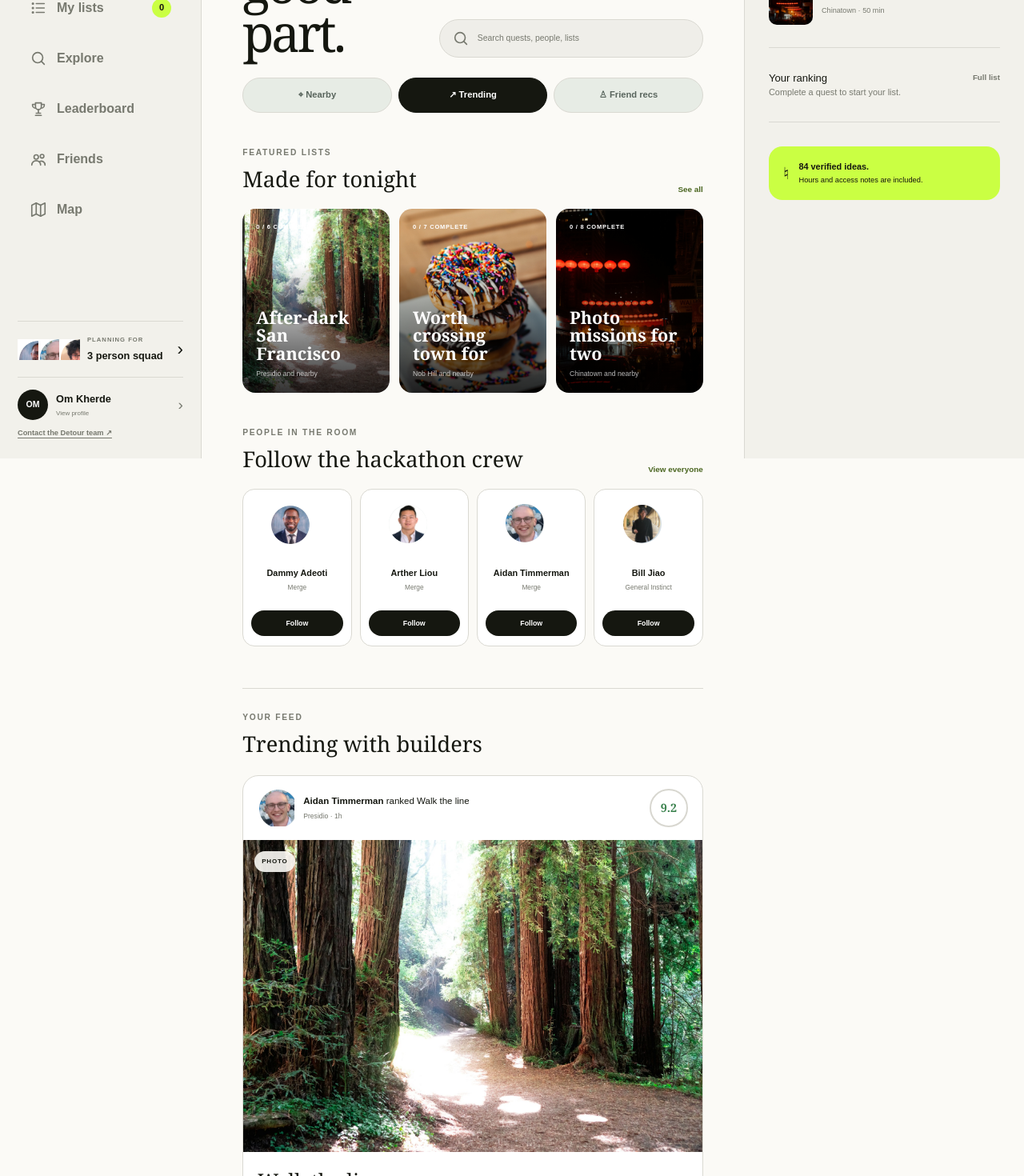
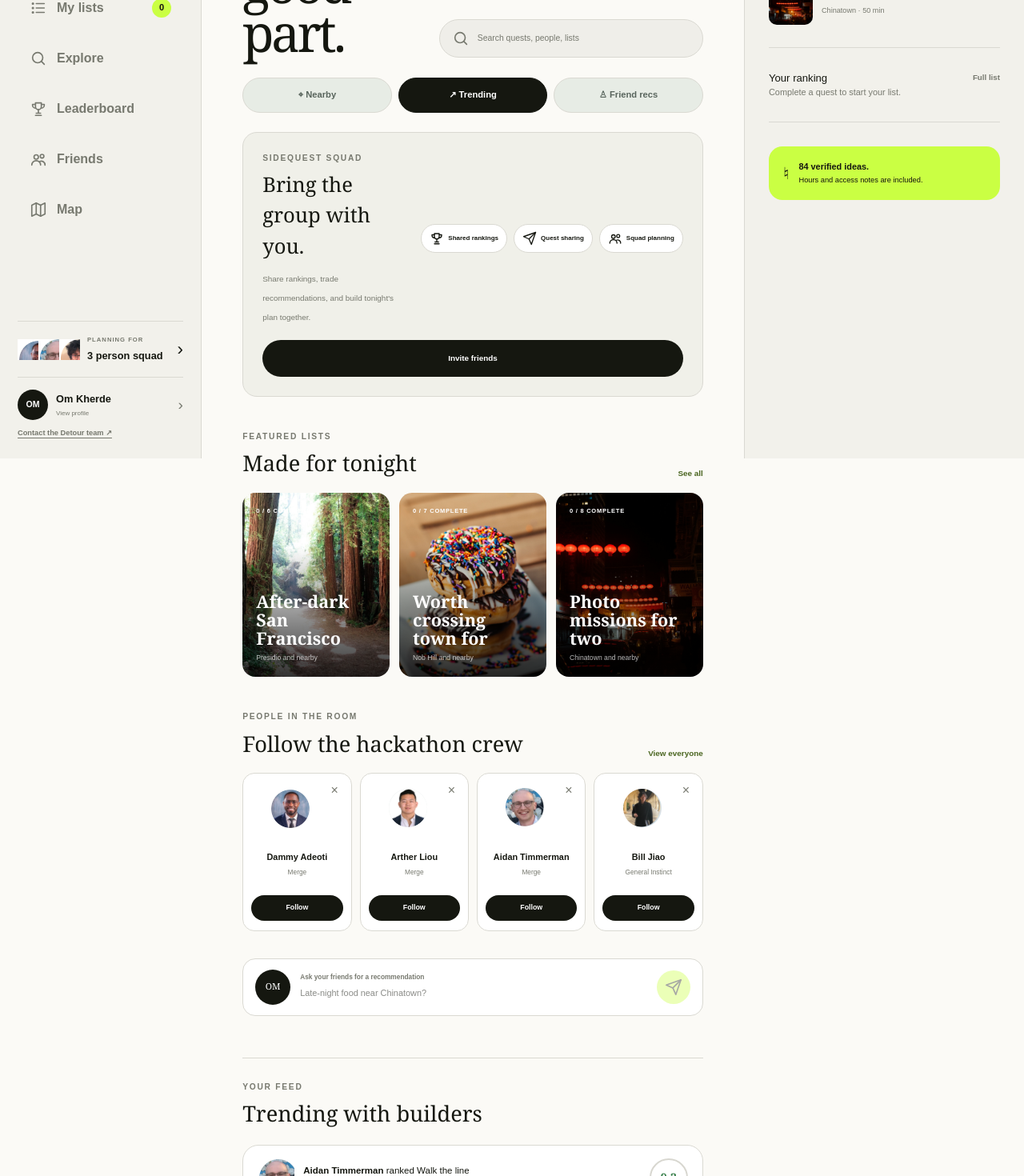
Before and after one commit to omkherde/corgi_hackathon, a Next.js app: page / in a window 1280 px wide. Shown: the part 227-1697 px from the top of the page at 80% size. Built offline with nearby package versions, Linux system fonts and the light colour scheme.

Commit message:
Complete social discovery loops

```diff
--- a/app/globals.css
+++ b/app/globals.css
@@ -261,6 +261,12 @@ a { text-decoration: none; }
 .discovery-tabs { margin-top: 25px; display: grid; grid-template-columns: repeat(3, 1fr); gap: 8px; }
 .discovery-tabs button { min-height: 44px; border: 1px solid var(--line); border-radius: 24px; background: #e7ece5; color: #59655d; font-size: .7rem; font-weight: 850; cursor: pointer; }
 .discovery-tabs button.active { border-color: var(--ink); background: var(--ink); color: white; }
+.invite-banner { margin-top: 24px; padding: 24px; border: 1px solid var(--line); border-radius: 18px; display: grid; grid-template-columns: 1fr auto; gap: 18px 28px; background: #f0f0e9; }
+.invite-banner h2 { margin: 7px 0 8px; font-family: Georgia, serif; font-size: 1.6rem; font-weight: 500; }
+.invite-banner > div:first-child > span { color: var(--muted); font-size: .62rem; line-height: 1.45; }
+.invite-benefits { display: flex; align-items: center; gap: 8px; }
+.invite-benefits span { padding: 8px 10px; border: 1px solid var(--line); border-radius: 20px; display: flex; align-items: center; gap: 5px; background: white; font-size: .5rem; font-weight: 850; white-space: nowrap; }
+.invite-banner > button { min-height: 46px; border-radius: 24px; grid-column: 1 / -1; background: var(--ink); color: white; font-size: .62rem; font-weight: 900; cursor: pointer; }
 .featured-lists, .friend-suggestions { margin-top: 42px; }
 .featured-lists > header, .friend-suggestions > header { display: flex; justify-content: space-between; align-items: end; }
 .featured-lists h2, .friend-suggestions h2, .feed-section-title h2 { margin: 6px 0 0; font-family: Georgia, serif; font-size: 1.7rem; font-weight: 500; }
@@ -272,6 +278,8 @@ a { text-decoration: none; }
 .featured-list-track small { margin-top: 7px; color: rgba(255,255,255,.72); font-size: .54rem; }
 .friend-suggestions > div { margin-top: 16px; display: grid; grid-template-columns: repeat(4, 1fr); gap: 10px; }
 .friend-suggestions article { padding: 18px 10px 12px; border: 1px solid var(--line); border-radius: 15px; display: grid; justify-items: center; background: white; text-align: center; }
+.friend-suggestions article { position: relative; }
+.friend-suggestions article > button.dismiss-person { width: 27px; min-height: 27px; margin: 0; padding: 0; border: 0; position: absolute; top: 7px; right: 7px; background: transparent; color: var(--muted); font-size: 1rem; font-weight: 500; }
 .friend-suggestions article > strong { margin-top: 10px; font-size: .68rem; }
 .friend-suggestions article > small { min-height: 24px; margin-top: 4px; color: var(--muted); font-size: .52rem; }
 .friend-suggestions article > button, .friend-actions button:first-child { width: 100%; min-height: 32px; margin-top: 11px; border-radius: 18px; background: var(--ink); color: white; font-size: .55rem; font-weight: 900; cursor: pointer; }
@@ -299,6 +307,12 @@ a { text-decoration: none; }
 .comment-box { padding: 12px 18px 18px; border-top: 1px solid var(--line); display: grid; grid-template-columns: 1fr auto; gap: 8px; }
 .comment-box input { height: 42px; padding: 0 13px; border: 1px solid var(--line); border-radius: 22px; background: #f2f1ed; font-size: .65rem; }
 .comment-box button { padding: 0 15px; border-radius: 22px; background: var(--lime); font-size: .58rem; font-weight: 900; }
+.ask-friends { margin-top: 34px; padding: 13px 15px; border: 1px solid var(--line); border-radius: 16px; display: grid; grid-template-columns: 44px 1fr 42px; align-items: center; gap: 12px; background: white; }
+.ask-friends > .profile-monogram { width: 44px; height: 44px; font-size: .7rem; }
+.ask-friends label > span { display: block; color: var(--muted); font-size: .52rem; font-weight: 850; }
+.ask-friends input { width: 100%; margin-top: 5px; border: 0; outline: 0; background: transparent; font-size: .68rem; }
+.ask-friends > button { width: 42px; height: 42px; border-radius: 50%; display: grid; place-items: center; background: var(--lime); cursor: pointer; }
+.ask-friends > button:disabled { opacity: .38; }
 
 /* Lists */
 .list-summary { margin-top: 32px; padding: 18px 0; border-top: 1px solid var(--line); border-bottom: 1px solid var(--line); display: grid; grid-template-columns: 120px 120px 1fr; align-items: center; }
@@ -369,6 +383,11 @@ a { text-decoration: none; }
 .app-menu > button:not(.modal-close) strong, .app-menu > button:not(.modal-close) small { display: block; }
 .app-menu > button:not(.modal-close) strong { font-size: .72rem; }
 .app-menu > button:not(.modal-close) small { margin-top: 4px; color: var(--muted); font-size: .54rem; }
+.invite-modal > p:not(.eyebrow) { color: var(--muted); font-size: .68rem; line-height: 1.5; }
+.invite-code { margin: 22px 0 14px; padding: 15px; border: 1px solid var(--line); border-radius: 11px; background: #f1f1eb; overflow: hidden; }
+.invite-code span, .invite-code strong { display: block; }
+.invite-code span { color: var(--muted); font-size: .48rem; font-weight: 900; letter-spacing: .1em; }
+.invite-code strong { margin-top: 6px; overflow: hidden; font-size: .65rem; text-overflow: ellipsis; }
 .planner-days { margin-top: 30px; display: grid; grid-template-columns: repeat(5, 1fr); gap: 8px; }
 .planner-days button { min-height: 105px; padding: 13px; border: 1px solid var(--line); border-radius: 14px; display: flex; flex-direction: column; align-items: start; background: white; text-align: left; cursor: pointer; }
 .planner-days button.active { border-color: var(--ink); background: var(--ink); color: white; }
@@ -443,6 +462,8 @@ a { text-decoration: none; }
   .feed-header { display: block; }
   .feed-header h1 { font-size: clamp(2.7rem, 13vw, 4.2rem); }
   .feed-search { width: 100%; margin-top: 20px; }
+  .invite-banner { grid-template-columns: 1fr; }
+  .invite-benefits { overflow-x: auto; }
   .featured-list-track { margin-inline: -16px; padding-inline: 16px; display: flex; overflow-x: auto; scrollbar-width: none; }
   .featured-list-track > button { min-width: 76vw; min-height: 245px; }
   .friend-suggestions > div { margin-inline: -16px; padding-inline: 16px; display: flex; overflow-x: auto; scrollbar-width: none; }
--- a/app/page.tsx
+++ b/app/page.tsx
@@ -179,6 +179,8 @@ export default function Home() {
   const [customLists, setCustomLists] = useState<string[]>([]);
   const [menuOpen, setMenuOpen] = useState(false);
   const [unread, setUnread] = useState(6);
+  const [inviteOpen, setInviteOpen] = useState(false);
+  const [inviteCopied, setInviteCopied] = useState(false);
   const pointerStart = useRef(0);
 
   useEffect(() => {
@@ -376,6 +378,17 @@ export default function Home() {
     setView("explore");
   }
 
+  async function inviteFriends() {
+    const invite = { title: "Join my Detour squad", text: "Help me find the good part of San Francisco on Detour.", url: window.location.origin };
+    if (navigator.share) {
+      await navigator.share(invite);
+      setInviteOpen(false);
+      return;
+    }
+    await navigator.clipboard.writeText(`${invite.text} ${invite.url}`);
+    setInviteCopied(true);
+  }
+
   const searchResults = ALL_QUESTS.filter((quest) =>
     `${quest.title} ${quest.location.name} ${quest.location.neighborhood}`.toLowerCase().includes(searchQuery.toLowerCase()),
   ).slice(0, 12);
@@ -410,7 +423,7 @@ export default function Home() {
           <button className="wordmark" onClick={() => setView("feed")}><span>↗</span>detour</button>
           <div className="mobile-top-actions"><button onClick={() => setView("calendar")} aria-label="Open planner"><AppIcon name="calendar" /></button><button className="notification-trigger" onClick={openNotifications} aria-label="Open notifications"><AppIcon name="bell" />{unread > 0 && <b>{unread}</b>}</button><button onClick={() => setMenuOpen(true)} aria-label="Open menu"><AppIcon name="menu" /></button></div>
         </header>
-        {view === "feed" && <FeedView quests={FEATURED} people={JUDGES.slice(0, 8)} following={following} onFollow={toggleFollow} liked={likedPosts} bookmarked={bookmarkedPosts} onLike={(id) => toggleNumber(setLikedPosts, id)} onBookmark={(id) => toggleNumber(setBookmarkedPosts, id)} onOpenQuest={openQuest} onSearch={() => setSearchOpen(true)} onFriends={() => setView("friends")} onLocate={requestLocation} />}
+        {view === "feed" && <FeedView quests={FEATURED} people={JUDGES.slice(0, 8)} following={following} onFollow={toggleFollow} liked={likedPosts} bookmarked={bookmarkedPosts} onLike={(id) => toggleNumber(setLikedPosts, id)} onBookmark={(id) => toggleNumber(setBookmarkedPosts, id)} onOpenQuest={openQuest} onSearch={() => setSearchOpen(true)} onFriends={() => setView("friends")} onLocate={requestLocation} onInvite={() => { setInviteCopied(false); setInviteOpen(true); }} />}
         {view === "explore" && (
           <>
             <header className="workspace-header">
@@ -510,12 +523,13 @@ export default function Home() {
       {notificationsOpen && <NotificationsPanel people={PEOPLE.slice(0, 8)} following={following} onFollow={toggleFollow} onClose={() => setNotificationsOpen(false)} />}
       {listOpen && <div className="modal-backdrop"><form className="modal-card create-list-modal" onSubmit={(event) => { event.preventDefault(); createList(); }}><button type="button" className="modal-close" onClick={() => setListOpen(false)}>×</button><p className="eyebrow">NEW LIST</p><h2>Give this list a name.</h2><input autoFocus value={listName} onChange={(event) => setListName(event.target.value)} placeholder="Late-night SF" /><button className="modal-primary" disabled={!listName.trim()}>Create list</button></form></div>}
       {menuOpen && <div className="modal-backdrop"><section className="modal-card app-menu"><button className="modal-close" onClick={() => setMenuOpen(false)}>×</button><p className="eyebrow">DETOUR MENU</p><h2>Where to?</h2><button onClick={() => { setView("friends"); setMenuOpen(false); }}><AppIcon name="friends" /><span><strong>Friends</strong><small>Hackathon hosts and judges</small></span></button><button onClick={() => { setView("map"); setMenuOpen(false); }}><AppIcon name="map" /><span><strong>Map</strong><small>All nearby quests</small></span></button><button onClick={() => { setView("calendar"); setMenuOpen(false); }}><AppIcon name="calendar" /><span><strong>Planner</strong><small>Your saved week</small></span></button><button onClick={() => { setContactOpen(true); setMenuOpen(false); }}><AppIcon name="profile" /><span><strong>Contact</strong><small>Phone and GitHub</small></span></button></section></div>}
+      {inviteOpen && <div className="modal-backdrop"><section className="modal-card invite-modal"><button className="modal-close" onClick={() => setInviteOpen(false)}>×</button><p className="eyebrow">GROW THE SQUAD</p><h2>Detours are better together.</h2><p>Invite a friend to share quests, compare rankings, and plan a night out.</p><div className="invite-code"><span>YOUR INVITE LINK</span><strong>corgi-hackathon-pink.vercel.app</strong></div><button className="modal-primary" onClick={() => void inviteFriends()}>{inviteCopied ? "Copied to clipboard" : "Invite friends"}</button></section></div>}
       {notice && <div className="notice">{notice}</div>}
     </main>
   );
 }
 
-function FeedView({ quests: items, people, following, onFollow, liked, bookmarked, onLike, onBookmark, onOpenQuest, onSearch, onFriends, onLocate }: {
+function FeedView({ quests: items, people, following, onFollow, liked, bookmarked, onLike, onBookmark, onOpenQuest, onSearch, onFriends, onLocate, onInvite }: {
   quests: Quest[];
   people: Person[];
   following: string[];
@@ -528,10 +542,14 @@ function FeedView({ quests: items, people, following, onFollow, liked, bookmarke
   onSearch: () => void;
   onFriends: () => void;
   onLocate: () => void;
+  onInvite: () => void;
 }) {
   const [feedMode, setFeedMode] = useState<"Nearby" | "Trending" | "Friends">("Trending");
   const [commentPost, setCommentPost] = useState<number | null>(null);
   const [comment, setComment] = useState("");
+  const [hiddenPeople, setHiddenPeople] = useState<string[]>([]);
+  const [recommendationAsk, setRecommendationAsk] = useState("");
+  const [recommendationSent, setRecommendationSent] = useState(false);
   const postPeople = [people[2], people[4], people[7]];
   async function shareQuest(quest: Quest) {
     const url = `${window.location.origin}?quest=${quest.id}`;
@@ -541,8 +559,10 @@ function FeedView({ quests: items, people, following, onFollow, liked, bookmarke
   return <section className="feed-view">
     <header className="feed-header"><div><p className="eyebrow">SATURDAY IN SAN FRANCISCO</p><h1>Find the good part.</h1></div><button className="feed-search" onClick={onSearch}><AppIcon name="search" /><span>Search quests, people, lists</span></button></header>
     <div className="discovery-tabs">{(["Nearby", "Trending", "Friends"] as const).map((mode) => <button key={mode} className={feedMode === mode ? "active" : ""} onClick={() => { setFeedMode(mode); if (mode === "Nearby") onLocate(); }}>{mode === "Nearby" ? "⌖" : mode === "Trending" ? "↗" : "♙"} {mode === "Friends" ? "Friend recs" : mode}</button>)}</div>
+    <section className="invite-banner"><div><p className="eyebrow">SIDEQUEST SQUAD</p><h2>Bring the group with you.</h2><span>Share rankings, trade recommendations, and build tonight&apos;s plan together.</span></div><div className="invite-benefits"><span><AppIcon name="trophy" size={18} />Shared rankings</span><span><AppIcon name="send" size={18} />Quest sharing</span><span><AppIcon name="friends" size={18} />Squad planning</span></div><button onClick={onInvite}>Invite friends</button></section>
     <section className="featured-lists"><header><div><p className="eyebrow">FEATURED LISTS</p><h2>Made for tonight</h2></div><button onClick={onSearch}>See all</button></header><div className="featured-list-track">{items.slice(0, 3).map((quest, index) => <button key={quest.id} onClick={() => onOpenQuest(quest)} style={{ backgroundImage: `linear-gradient(180deg, transparent 30%, rgba(0,0,0,.8)), url(${questImage(quest)})` }}><span>0 / {index + 6} COMPLETE</span><strong>{index === 0 ? "After-dark San Francisco" : index === 1 ? "Worth crossing town for" : "Photo missions for two"}</strong><small>{quest.location.neighborhood} and nearby</small></button>)}</div></section>
-    <section className="friend-suggestions"><header><div><p className="eyebrow">PEOPLE IN THE ROOM</p><h2>Follow the hackathon crew</h2></div><button onClick={onFriends}>View everyone</button></header><div>{people.slice(0, 4).map((person) => <article key={person.name}><PersonAvatar person={person} size="lg" /><strong>{person.name}</strong><small>{person.company}</small><button className={following.includes(person.name) ? "following" : ""} onClick={() => onFollow(person.name)}>{following.includes(person.name) ? "Following" : "Follow"}</button></article>)}</div></section>
+    <section className="friend-suggestions"><header><div><p className="eyebrow">PEOPLE IN THE ROOM</p><h2>Follow the hackathon crew</h2></div><button onClick={onFriends}>View everyone</button></header><div>{people.filter((person) => !hiddenPeople.includes(person.name)).slice(0, 4).map((person) => <article key={person.name}><button className="dismiss-person" onClick={() => setHiddenPeople([...hiddenPeople, person.name])} aria-label={`Dismiss ${person.name}`}>×</button><PersonAvatar person={person} size="lg" /><strong>{person.name}</strong><small>{person.company}</small><button className={following.includes(person.name) ? "following" : ""} onClick={() => onFollow(person.name)}>{following.includes(person.name) ? "Following" : "Follow"}</button></article>)}</div></section>
+    <form className="ask-friends" onSubmit={(event) => { event.preventDefault(); if (!recommendationAsk.trim()) return; setRecommendationSent(true); setRecommendationAsk(""); }}><span className="profile-monogram">OM</span><label><span>{recommendationSent ? "Request sent to your squad" : "Ask your friends for a recommendation"}</span><input value={recommendationAsk} onChange={(event) => { setRecommendationAsk(event.target.value); setRecommendationSent(false); }} placeholder="Late-night food near Chinatown?" /></label><button disabled={!recommendationAsk.trim()}><AppIcon name="send" /></button></form>
     <header className="feed-section-title"><p className="eyebrow">YOUR FEED</p><h2>{feedMode === "Friends" ? "What your crew saved" : feedMode === "Nearby" ? "Happening near you" : "Trending with builders"}</h2></header>
     <div className="social-feed">{items.slice(0, 3).map((quest, index) => {
       const person = postPeople[index];
```
